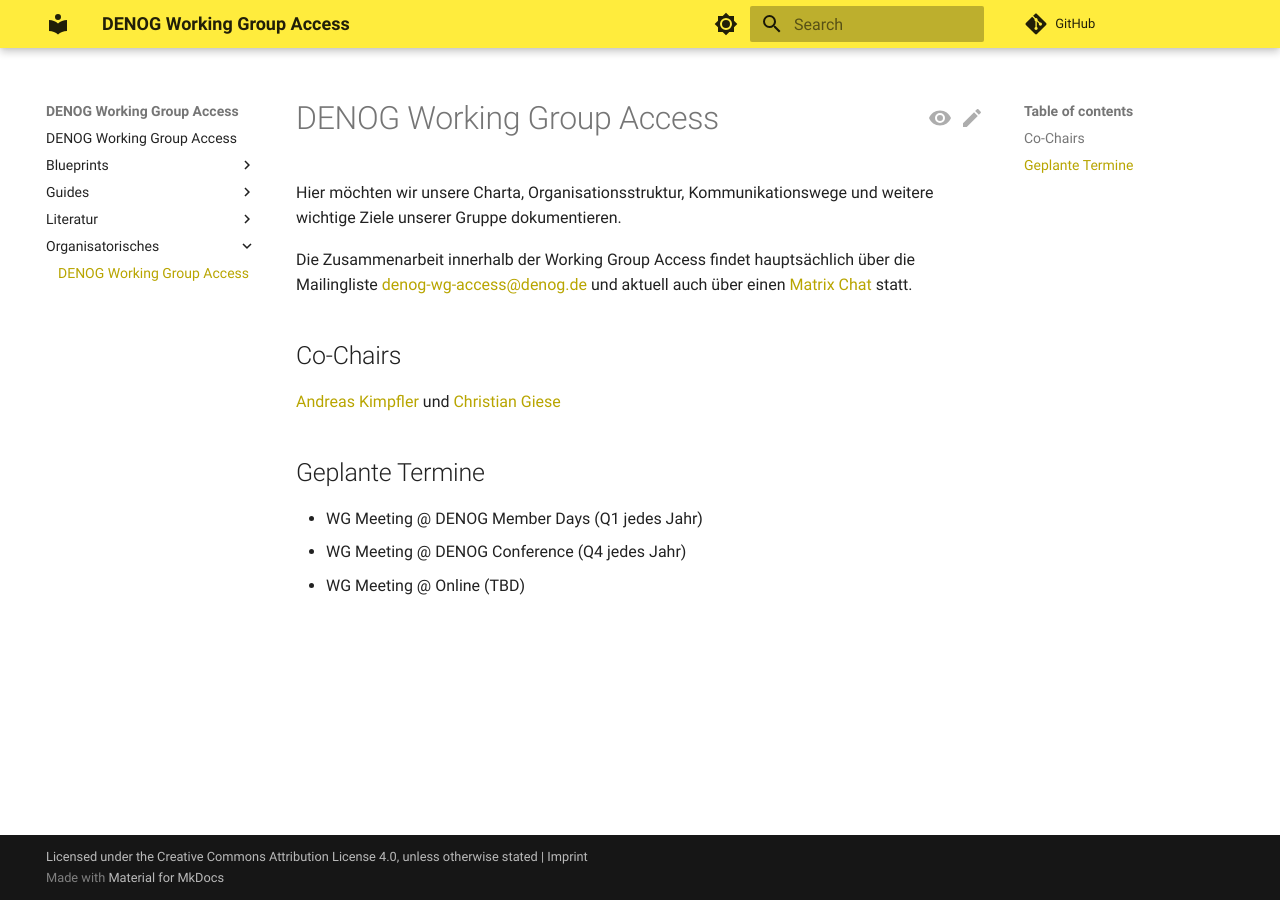
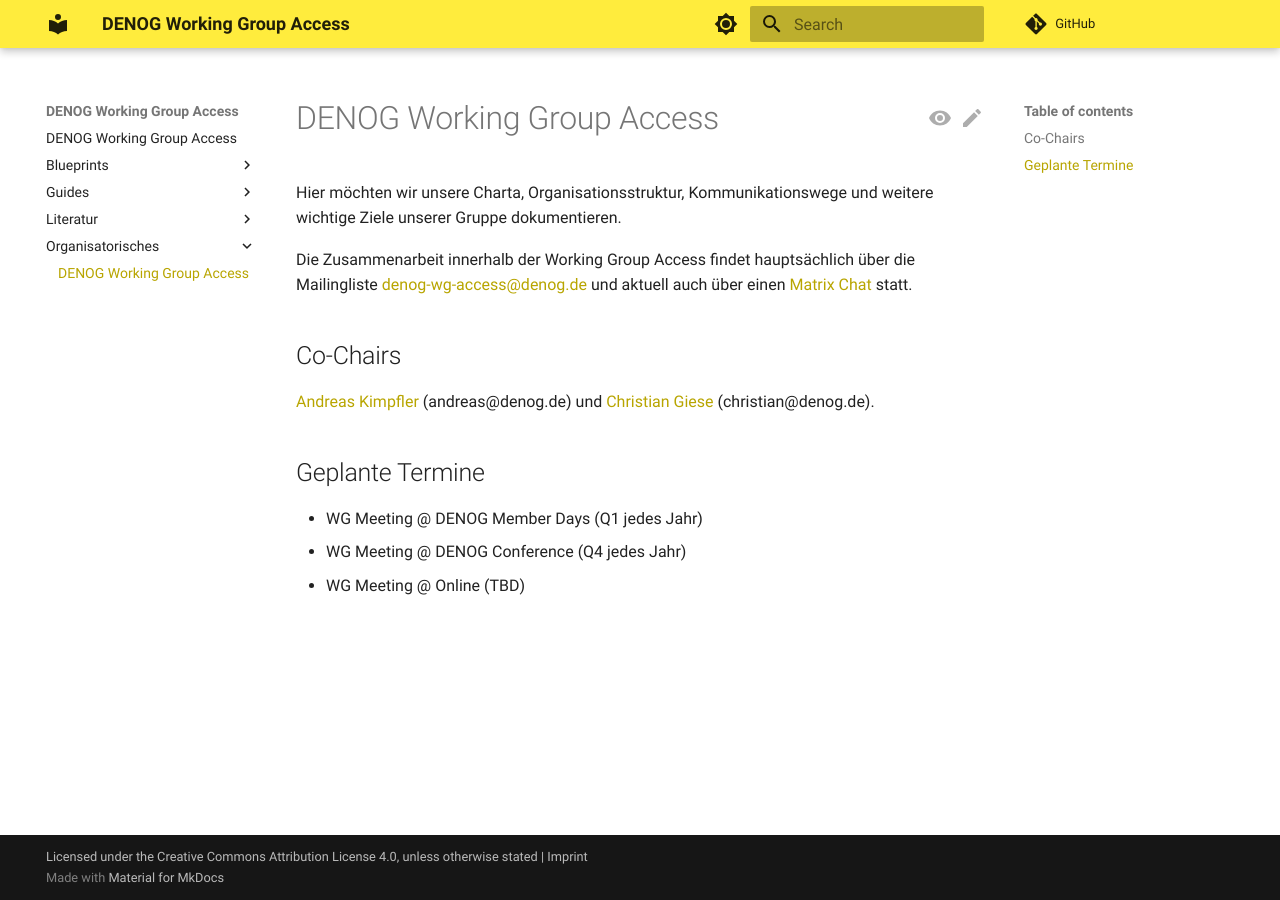
Before and after one commit to denog/denog-wg-access, an MkDocs documentation site: the page built from docs/organisatorisches/index.md, in a window 1280 px wide. Built offline with MkDocs 1.6.1 and Material for MkDocs 9.7.7, drawn with Linux system fonts in a browser that asks for light colours; comment, search, counter and statistics services are not loaded.

Commit message:
update ch-chairs

```diff
--- a/docs/organisatorisches/index.md
+++ b/docs/organisatorisches/index.md
@@ -8,7 +8,8 @@
 
 ## Co-Chairs
 
-[Andreas Kimpfler](https://www.linkedin.com/in/andreas-kimpfler-b21244391/) und [Christian Giese](https://www.linkedin.com/in/gic-de/)
+[Andreas Kimpfler](https://www.linkedin.com/in/andreas-kimpfler-b21244391/) (andreas@denog.de) und
+[Christian Giese](https://www.linkedin.com/in/gic-de/) (christian@denog.de).
 
 ## Geplante Termine
 
```
